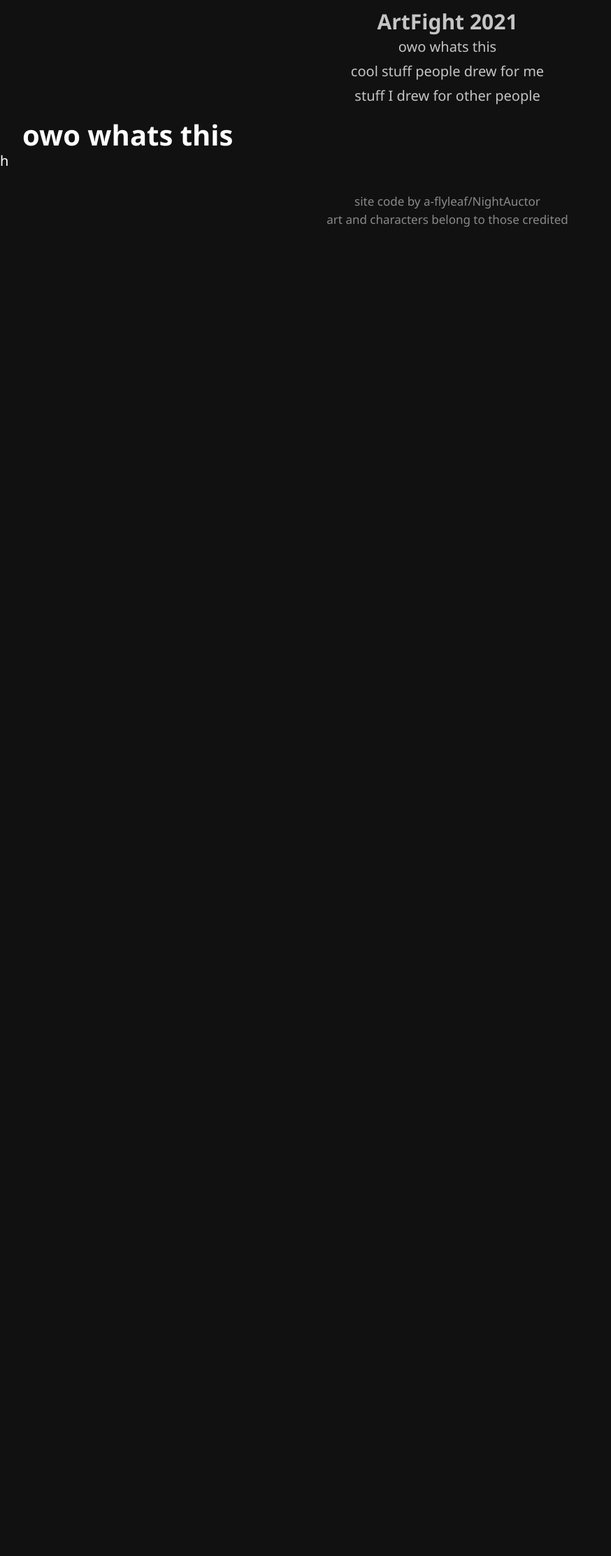
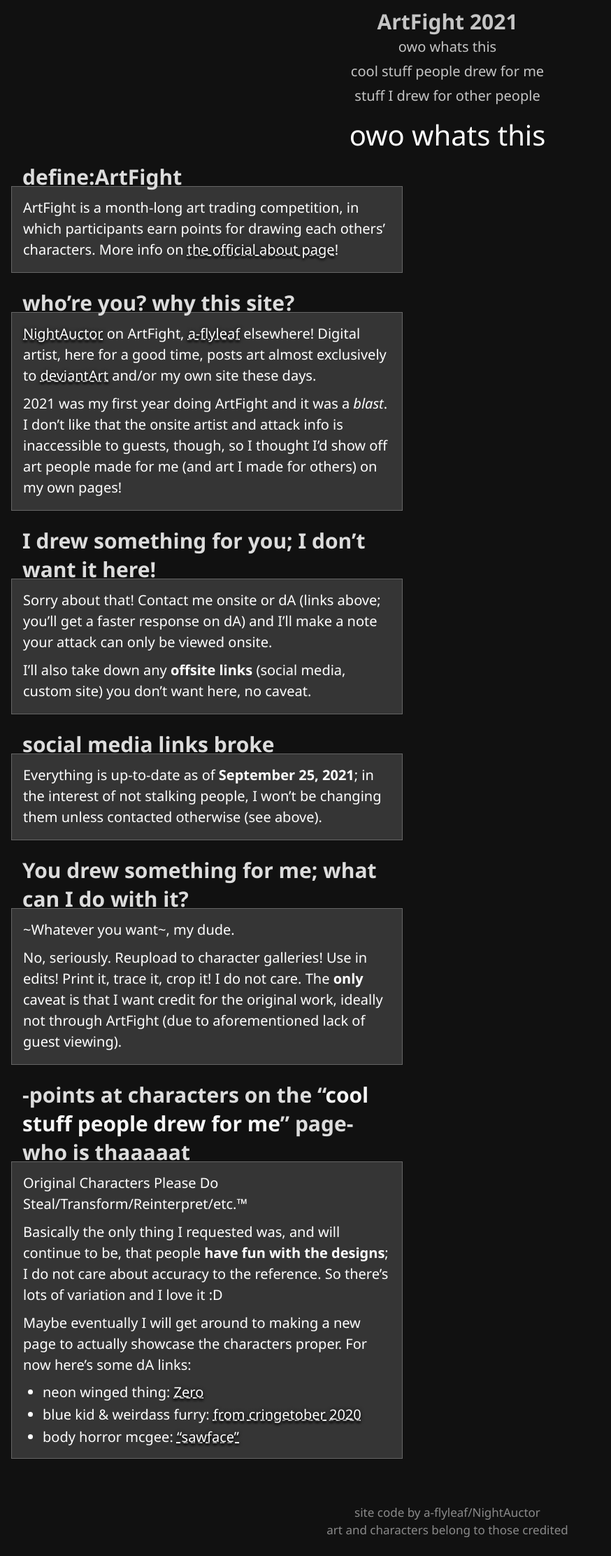
Before and after one commit to a-flyleaf/artfight, a Jekyll site: the page built from about.html, in a window 1280 px wide. Shown: the whole page at 70% size, without its empty margins (0-874 px from the left). Built offline with Jekyll 4.4.1, drawn with Linux system fonts in a browser that asks for light colours; before the commit the page ends 900 px from its top, so only the background shows below that.

Commit message:
finish about+minor tweaks

```diff
--- a/404.html
+++ b/404.html
@@ -2,6 +2,6 @@
 layout: 2021
 permalink: /404.html
 title: ¯\_(ツ)_/¯
-class: text
+class: txt
 ---
 <p>this page ain’t a thing dude</p>
--- a/about.html
+++ b/about.html
@@ -1,5 +1,38 @@
 ---
 layout: 2021
 title: owo whats this
+class: abt
 ---
-h
+<h3>define:ArtFight</h3>
+<div class="textbox"><p>ArtFight is a month-long art trading competition, in which participants earn points for drawing each others’ characters. More info on <a href="https://artfight.net/info/about" target="_blank">the official about page</a>!</p></div>
+
+<h3>who’re you? why this site?</h3>
+<div class="textbox">
+	<p><a href="https://artfight.net/~NightAuctor" target="_blank">NightAuctor</a> on ArtFight, <a href="/" target="_blank">a-flyleaf</a> elsewhere! Digital artist, here for a good time, posts art almost exclusively to <a href="https://a-flyleaf.deviantart.com/" target="_blank">deviantArt</a> and/or my own site these days.</p>
+	<p>2021 was my first year doing ArtFight and it was a <em>blast</em>. I don’t like that the onsite artist and attack info is inaccessible to guests, though, so I thought I’d show off art people made for me (and art I made for others) on my own pages!</p>
+</div>
+
+<h3>I drew something for you; I don’t want it here!</h3>
+<div class="textbox">
+	<p>Sorry about that! Contact me onsite or dA (links above; you’ll get a faster response on dA) and I’ll make a note your attack can only be viewed onsite.</p>
+	<p>I’ll also take down any <b>offsite links</b> (social media, custom site) you don’t want here, no caveat.</p>
+</div>
+
+<h3>social media links broke</h3>
+<div class="textbox"><p>Everything is up-to-date as of <b>September 25, 2021</b>; in the interest of not stalking people, I won’t be changing them unless contacted otherwise (see above).</p></div>
+
+<h3>You drew something for me; what can I do with it?</h3>
+<div class="textbox">
+	<p>~Whatever you want~, my dude.</p>
+	<p>No, seriously. Reupload to character galleries! Use in edits! Print it, trace it, crop it! I do not care. The <strong>only</strong> caveat is that I want credit for the original work, ideally not through ArtFight (due to aforementioned lack of guest viewing).</p>
+</div>
+
+<h3>-points at characters on the “<a href="{%include url.html%}/for-me">cool stuff people drew for me</a>” page- who is thaaaaat</h3>
+<div class="textbox">
+	<p>Original Characters Please Do Steal/Transform/Reinterpret/etc.™</p>
+	<p>Basically the only thing I requested was, and will continue to be, that people <b>have fun with the designs</b>; I do not care about accuracy to the reference. So there’s lots of variation and I love it :D</p>
+	<p>Maybe eventually I will get around to making a new page to actually showcase the characters proper. For now here’s some dA links:</p><ul>
+		<li>neon winged thing: <a href="https://www.deviantart.com/nightauctor/gallery?q=%23zero" target="_blank">Zero</a></li>
+		<li>blue kid & weirdass furry: <a href="https://www.deviantart.com/nightauctor/gallery/75431402/cringetober" target="_blank">from cringetober 2020</a></li>
+		<li>body horror mcgee: <a href="https://www.deviantart.com/nightauctor/gallery?q=%23sawface" target="_blank">“sawface”</a></li>
+</ul></div>
--- a/css.css
+++ b/css.css
@@ -12,7 +12,7 @@ header,footer{text-align:center; line-height:150%;} header ul,footer ul{list-sty
 header a:hover, header a:active{text-decoration:none;}
 header{margin:1rem 0; color:#c5c5c5;} h1{font-size:1.5em; margin-bottom:.25rem;}
 header li{transition:.5s; padding:.15rem 0;} header li:hover,header li:active,header li:focus{background:#bf54e2; color:#fff;}
-footer{color:#8a8a8a; font-size:.85em; margin-top:1rem; padding:1rem 0;}
+footer{color:#8a8a8a; font-size:.85em; margin:3rem 0 .5rem; padding:1rem 0;}
 
 header a,a h1,footer a{transition:.3s;}
 a h1:hover,a h1:active,footer a:hover,footer a:active{text-shadow:0 0 .15em #bf54e2,0 0 .25em #bf54e2; color:#fff;}
@@ -35,9 +35,15 @@ a h1:hover,a h1:active,footer a:hover,footer a:active{text-shadow:0 0 .15em #bf5
 
 
 /*CONTENT TYPOGRAPHY*/
-.text main{padding:0 2rem;} .text h2{text-align:left; margin:0;}
+.txt main{padding:0 2rem;} .txt h2{text-align:left; margin:0;}
+.txt h2,.abt h2{font-weight:normal;}
 
-h2{font-size:2em; margin-bottom:1rem; margin:0 2rem; line-height:115%;}
+h2{font-size:2em; margin:0 2rem 1rem; line-height:115%; text-align:center;}
+h3{color:#dcdcdc; font-size:1.5em; margin:.75em 2rem -.25em; max-width:32.5rem;}
+h2+h3{margin-top:0;}
+h3 a{color:#f6f6f6;}
 
-.textbox{background:#353535; border:1px solid #656565; padding:.35em 1em .55em; /*slightly less top padding because typography*/ max-width:27.5em;}
-p{line-height:150%; margin:.35em 0;} p a{text-shadow:0 .15em .15em #111,0 0 .25em #111; text-decoration:underline dashed; transition:.3s;} p a:hover,p a:focus,p a:active{text-shadow:0 0 .25em #bf54e2;}
+.textbox{background:#353535; border:1px solid #656565; padding:.25em 1rem .35em; /*slightly less top padding because typography*/ max-width:35rem; margin:0 1rem;}
+p{line-height:150%; margin:.5em 0;}
+.textbox a{text-shadow:0 .15em .15em #111,0 0 .25em #111; text-decoration:underline dashed; transition:.3s;} .textbox a:hover,.textbox a:focus,.textbox a:active{text-shadow:0 0 .25em #bf54e2;}
+.textbox ul{margin:.5em 0 .5em 1.75rem;} .textbox li{margin:.25em 0;}
```
